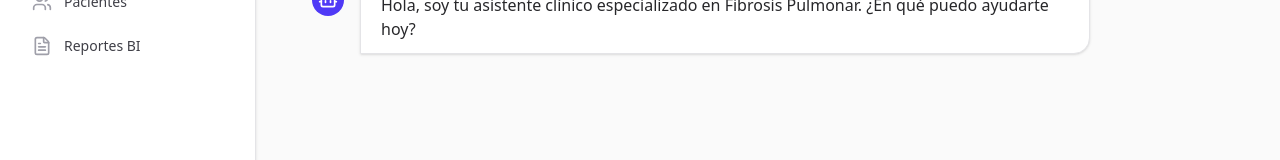
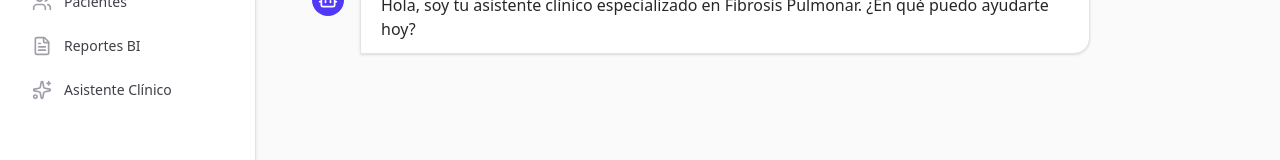
Before and after one commit to msolisp/sistema-gestion-broncopulmonar, a Next.js app: page /asistente in a window 1280 px wide. Shown: the part 157-317 px from the top of the page. Built offline with nearby package versions, Linux system fonts and the light colour scheme; no server answers.

Commit message:
feat: enable AI Assistant link in sidebar

```diff
--- a/src/components/InternalSidebar.tsx
+++ b/src/components/InternalSidebar.tsx
@@ -41,10 +41,10 @@ export default function InternalSidebar({ user }: InternalSidebarProps) {
                     <FileText className="mr-3 h-5 w-5 text-zinc-400 group-hover:text-indigo-600" />
                     Reportes BI
                 </Link>
-                {/* <Link href="/asistente" className="flex items-center px-4 py-2.5 text-sm font-medium text-zinc-700 rounded-lg hover:bg-zinc-50 hover:text-indigo-600 group">
+                <Link href="/portal/asistente" className="flex items-center px-4 py-2.5 text-sm font-medium text-zinc-700 rounded-lg hover:bg-zinc-50 hover:text-indigo-600 group">
                     <Sparkles className="mr-3 h-5 w-5 text-zinc-400 group-hover:text-indigo-600" />
-                    Asistente IA
-                </Link> */}
+                    Asistente Clínico
+                </Link>
                 {/* Admin Only Link */}
                 {userRole === 'ADMIN' && (
                     <Link href="/dashboard" className="flex items-center px-4 py-2.5 text-sm font-medium text-zinc-700 rounded-lg hover:bg-zinc-50 hover:text-indigo-600 group">
```
